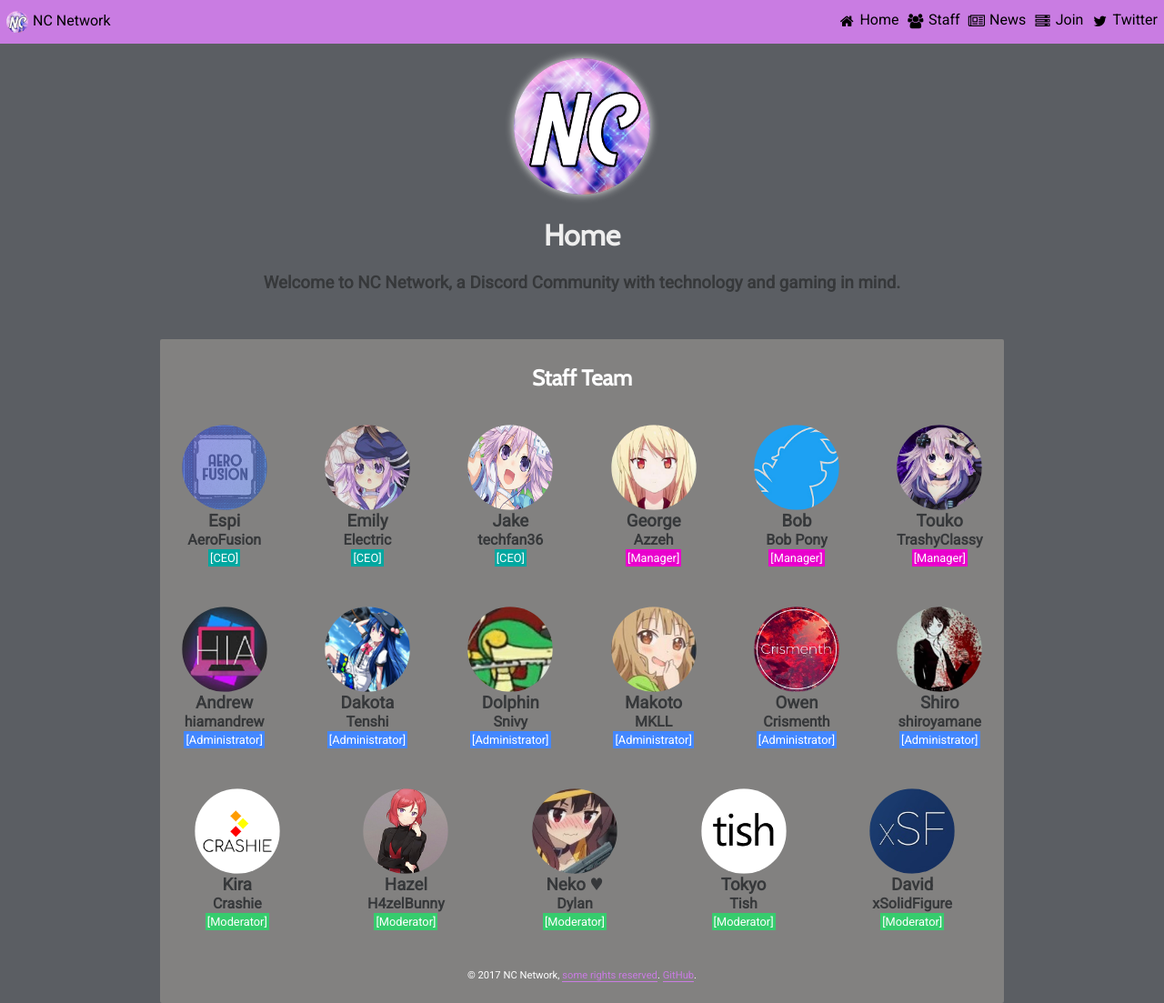
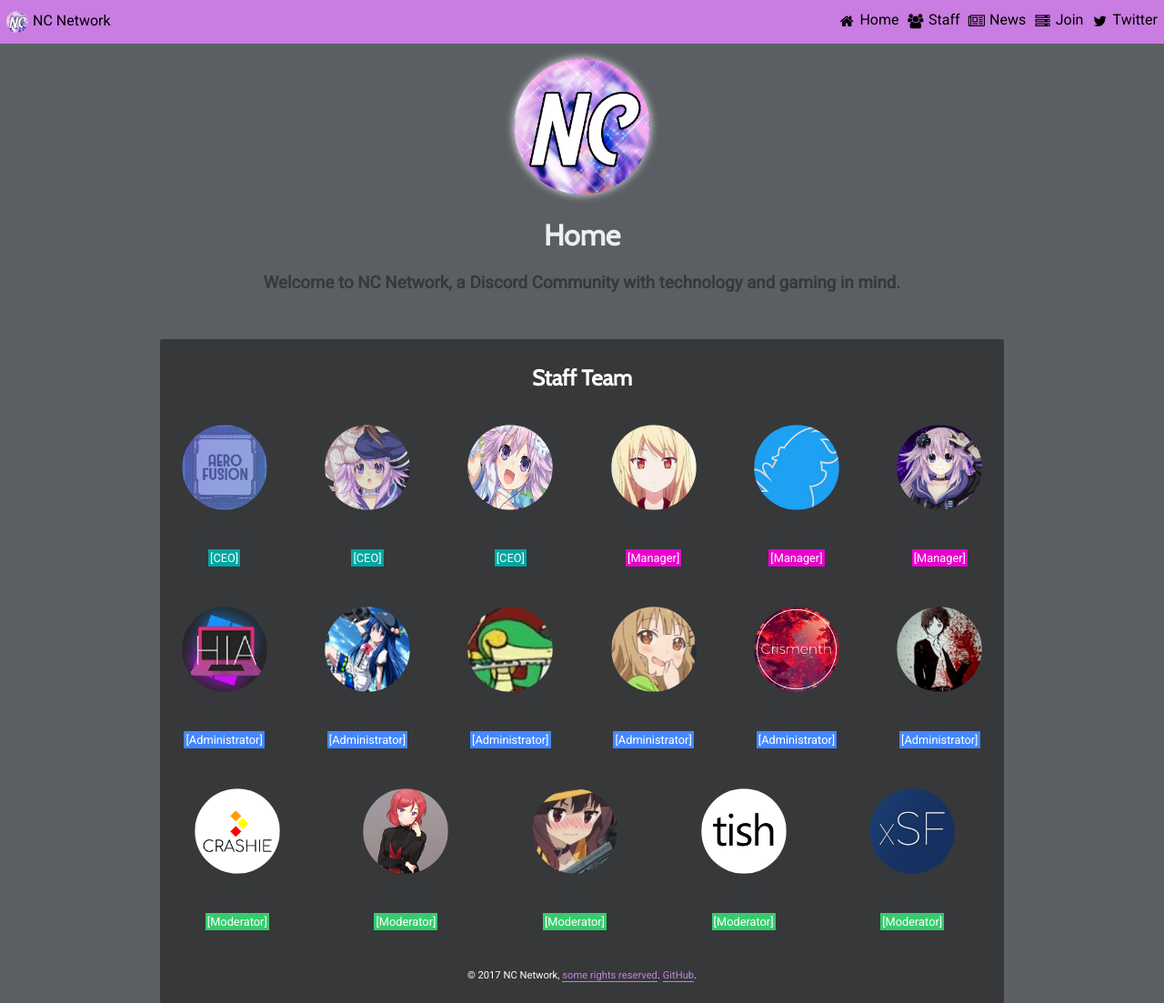
Before and after one commit to xwinbyte/NetskyWebsite, a Jekyll site: the page built from index.html, in a window 1280 px wide and 1103 px high. Shown: the whole window at 91% size. Built offline with Jekyll 4.4.1, drawn with Linux system fonts in a browser that asks for light colours.

Commit message:
Update style.scss

```diff
--- a/css/style.scss
+++ b/css/style.scss
@@ -100,7 +100,7 @@
   max-width: 57em;
   margin: 0 auto;
   padding: 0.5em;
-  background-color: #828180;
+  background-color: #36383a;
   color: #fff;
   border-radius: 2px;
 }
```
